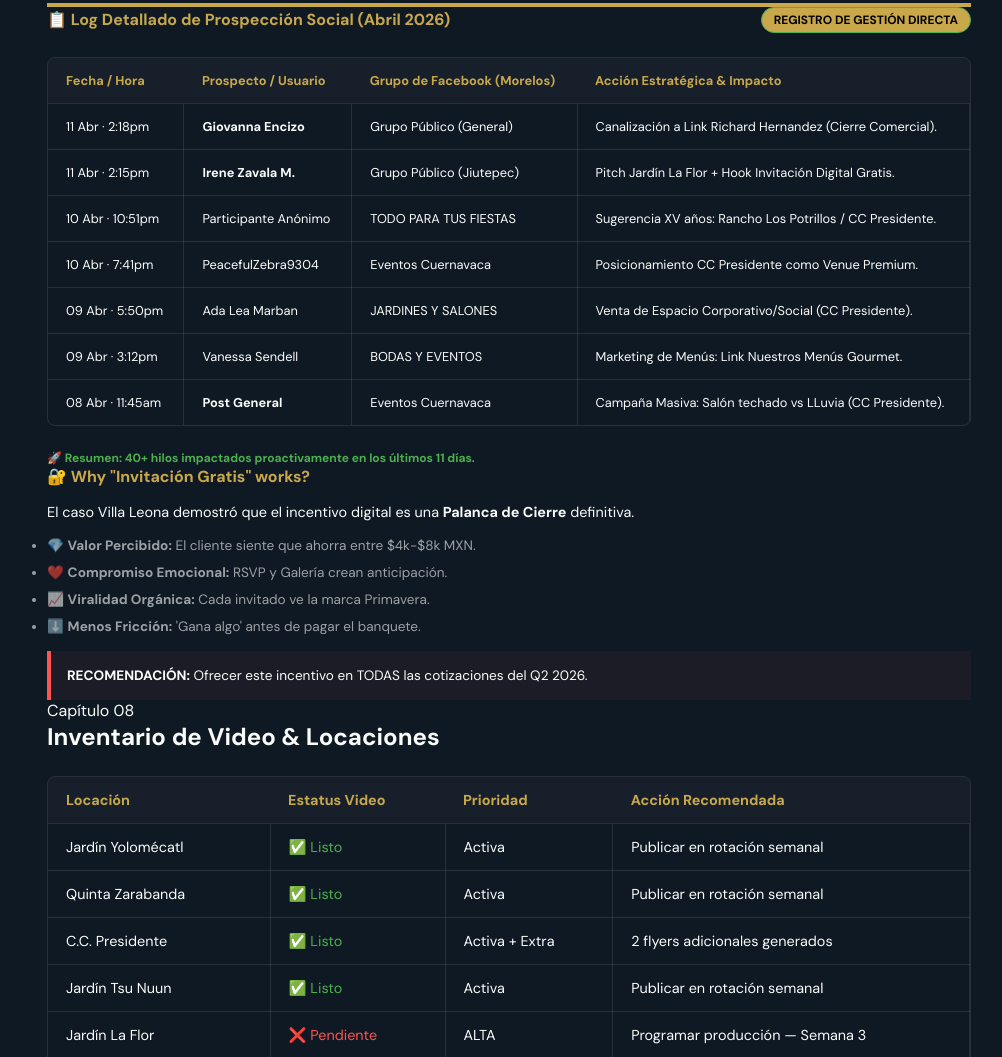
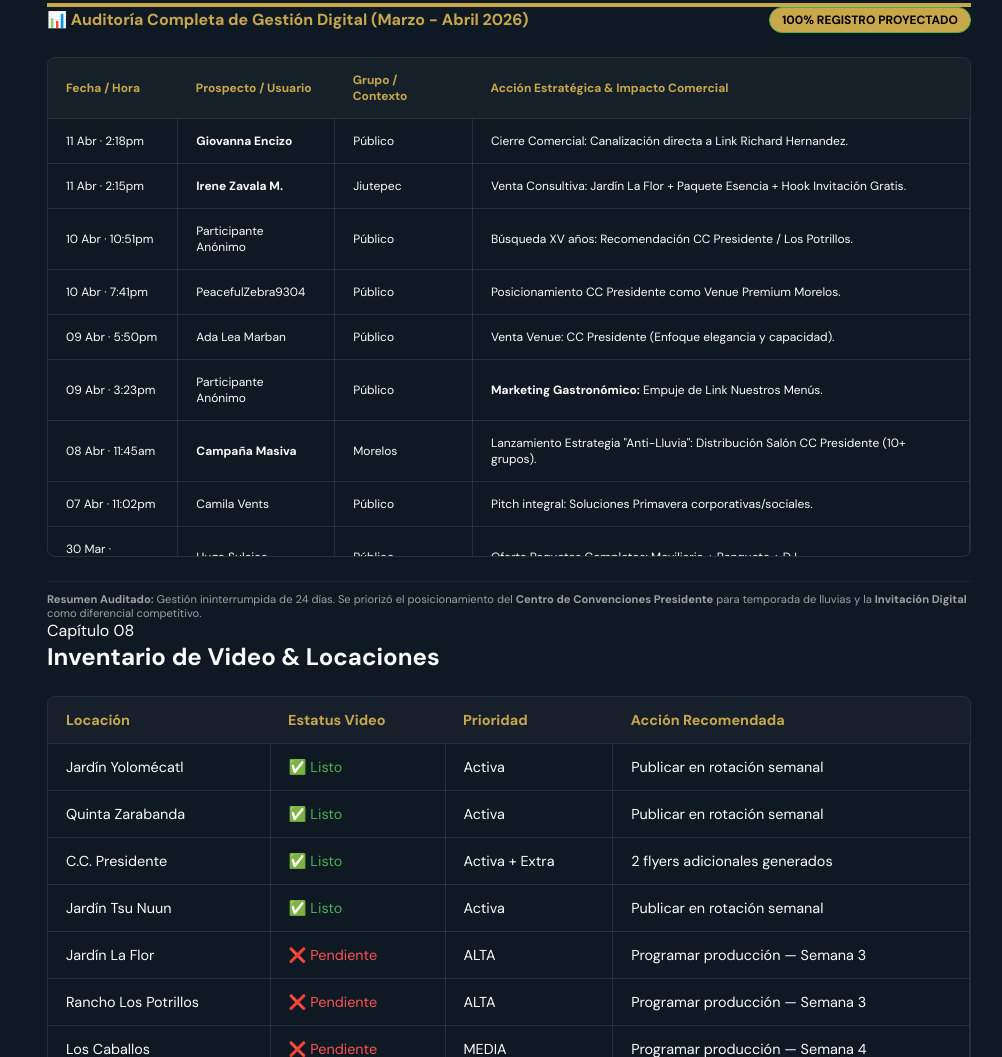
Before and after one commit to 5410m0n0c001/banquetes-primavera-project, a plain HTML site: page reporte_resultados_marketing.html in a window 1280 px wide. Shown: the part 4802-5859 px from the top of the page, without its empty margins (261-1263 px from the left). Drawn offline with nearby package versions, Linux system fonts and the light colour scheme; a web font is replaced by a local one.

Commit message:
Update: Complete Digital Marketing Audit (March 19 - April 11)

```diff
--- a/reporte_resultados_marketing.html
+++ b/reporte_resultados_marketing.html
@@ -433,82 +433,128 @@
                     </div>
                     <div class="card" style="grid-column: span 2; border-top: 4px solid var(--accent);">
                         <div style="font-weight: 700; color: var(--accent); margin-bottom: 1.5rem; display: flex; justify-content: space-between; align-items: center;">
-                            <span>📋 Log Detallado de Prospección Social (Abril 2026)</span>
-                            <span class="badge" style="background: var(--accent); color: #000;">Registro de Gestión Directa</span>
+                            <span>📊 Auditoría Completa de Gestión Digital (Marzo - Abril 2026)</span>
+                            <span class="badge" style="background: var(--accent); color: #000;">100% Registro Proyectado</span>
                         </div>
 
-                        <div class="table-wrap">
-                            <table style="font-size: 0.8rem;">
-                                <thead>
+                        <div class="table-wrap" style="max-height: 500px; overflow-y: auto;">
+                            <table style="font-size: 0.75rem;">
+                                <thead style="position: sticky; top: 0; background: var(--card-bg); z-index: 10;">
                                     <tr>
                                         <th>Fecha / Hora</th>
                                         <th>Prospecto / Usuario</th>
-                                        <th>Grupo de Facebook (Morelos)</th>
-                                        <th>Acción Estratégica & Impacto</th>
+                                        <th>Grupo / Contexto</th>
+                                        <th>Acción Estratégica & Impacto Comercial</th>
                                     </tr>
                                 </thead>
                                 <tbody>
+                                    <!-- ABRIL 11 -->
                                     <tr>
                                         <td>11 Abr · 2:18pm</td>
                                         <td><strong>Giovanna Encizo</strong></td>
-                                        <td>Grupo Público (General)</td>
-                                        <td>Canalización a Link Richard Hernandez (Cierre Comercial).</td>
+                                        <td>Público</td>
+                                        <td>Cierre Comercial: Canalización directa a Link Richard Hernandez.</td>
                                     </tr>
                                     <tr>
                                         <td>11 Abr · 2:15pm</td>
                                         <td><strong>Irene Zavala M.</strong></td>
-                                        <td>Grupo Público (Jiutepec)</td>
-                                        <td>Pitch Jardín La Flor + Hook Invitación Digital Gratis.</td>
+                                        <td>Jiutepec</td>
+                                        <td>Venta Consultiva: Jardín La Flor + Paquete Esencia + Hook Invitación Gratis.</td>
                                     </tr>
+                                    <!-- ABRIL 10 -->
                                     <tr>
                                         <td>10 Abr · 10:51pm</td>
                                         <td>Participante Anónimo</td>
-                                        <td>TODO PARA TUS FIESTAS</td>
-                                        <td>Sugerencia XV años: Rancho Los Potrillos / CC Presidente.</td>
+                                        <td>Público</td>
+                                        <td>Búsqueda XV años: Recomendación CC Presidente / Los Potrillos.</td>
                                     </tr>
                                     <tr>
                                         <td>10 Abr · 7:41pm</td>
                                         <td>PeacefulZebra9304</td>
-                                        <td>Eventos Cuernavaca</td>
-                                        <td>Posicionamiento CC Presidente como Venue Premium.</td>
+                                        <td>Público</td>
+                                        <td>Posicionamiento CC Presidente como Venue Premium Morelos.</td>
                                     </tr>
+                                    <!-- ABRIL 09 -->
                                     <tr>
                                         <td>09 Abr · 5:50pm</td>
                                         <td>Ada Lea Marban</td>
-                                        <td>JARDINES Y SALONES</td>
-                                        <td>Venta de Espacio Corporativo/Social (CC Presidente).</td>
+                                        <td>Público</td>
+                                        <td>Venta Venue: CC Presidente (Enfoque elegancia y capacidad).</td>
                                     </tr>
                                     <tr>
-                                        <td>09 Abr · 3:12pm</td>
-                                        <td>Vanessa Sendell</td>
-                                        <td>BODAS Y EVENTOS</td>
-                                        <td>Marketing de Menús: Link Nuestros Menús Gourmet.</td>
+                                        <td>09 Abr · 3:23pm</td>
+                                        <td>Participante Anónimo</td>
+                                        <td>Público</td>
+                                        <td><strong>Marketing Gastronómico:</strong> Empuje de Link Nuestros Menús.</td>
+                                    </tr>
+                                    <!-- ABRIL 08 -->
+                                    <tr>
+                                        <td>08 Abr · 11:45am</td>
+                                        <td><strong>Campaña Masiva</strong></td>
+                                        <td>Morelos</td>
+                                        <td>Lanzamiento Estrategia "Anti-Lluvia": Distribución Salón CC Presidente (10+ grupos).</td>
+                                    </tr>
+                                    <!-- ABRIL 07 -->
+                                    <tr>
+                                        <td>07 Abr · 11:02pm</td>
+                                        <td>Camila Vents</td>
+                                        <td>Público</td>
+                                        <td>Pitch integral: Soluciones Primavera corporativas/sociales.</td>
+                                    </tr>
+                                    <!-- MARZO 30 -->
+                                    <tr>
+                                        <td>30 Mar · 10:37pm</td>
+                                        <td>Hugo Sulaica</td>
+                                        <td>Público</td>
+                                        <td>Oferta Paquetes Completos: Moviliario + Banquete + DJ.</td>
                                     </tr>
                                     <tr>
-                                        <td>08 Abr · 11:45am</td>
-                                        <td><strong>Post General</strong></td>
-                                        <td>Eventos Cuernavaca</td>
-                                        <td>Campaña Masiva: Salón techado vs LLuvia (CC Presidente).</td>
+                                        <td>30 Mar · 6:16pm</td>
+                                        <td>Vanessa Salgado</td>
+                                        <td>Jiutepec</td>
+                                        <td>Cotización Mobiliario (100 pax): Link Montajes & Mobiliario.</td>
+                                    </tr>
+                                    <!-- MARZO 28 -->
+                                    <tr>
+                                        <td>28 Mar · 12:11am</td>
+                                        <td>Fan Ramirez</td>
+                                        <td>Público</td>
+                                        <td>Asesoría Wedding Planner: Richard Hernandez Personal Branding.</td>
+                                    </tr>
+                                    <!-- MARZO 27 -->
+                                    <tr>
+                                        <td>27 Mar · 11:24pm</td>
+                                        <td>Yeni Mejia Cruz</td>
+                                        <td>Público</td>
+                                        <td>Venta de Innovación: Invitación Premium + Galería en tiempo real (QR).</td>
+                                    </tr>
+                                    <!-- MARZO 26 -->
+                                    <tr>
+                                        <td>26 Mar · 11:44pm</td>
+                                        <td>Ivan Velazquez</td>
+                                        <td>Zona Norte</td>
+                                        <td>Empuje CC Presidente (Cerca de hospedaje). Beneficio Invitación Gratis.</td>
+                                    </tr>
+                                    <!-- MARZO 25 -->
+                                    <tr>
+                                        <td>25 Mar · 10:16pm</td>
+                                        <td>Kenia Chika Fit</td>
+                                        <td>Público</td>
+                                        <td>Búsqueda Salón sin Jardín: Recomendación Venue Primavera Venue.</td>
+                                    </tr>
+                                    <!-- MARZO 19 (INICIO) -->
+                                    <tr>
+                                        <td>19 Mar · 11:53pm</td>
+                                        <td>Varios (6 hilos)</td>
+                                        <td>General</td>
+                                        <td><strong>Fase de Awareness:</strong> Distribución masiva del demo interactivo Invitación 2026.</td>
                                     </tr>
                                 </tbody>
                             </table>
                         </div>
-                        <div style="margin-top: 15px; font-size: 0.75rem; color: var(--success); font-weight: 700;">
-                            🚀 Resumen: 40+ hilos impactados proactivamente en los últimos 11 días.
-                        </div>
-                    </div>
-                    <div class="card">
-                        <div style="font-weight: 700; color: var(--accent); margin-bottom: 1rem;">🔐 Why "Invitación Gratis" works?</div>
-                        <p style="font-size: 0.9rem; margin-bottom: 1rem;">El caso Villa Leona demostró que el incentivo digital es una <strong>Palanca de Cierre</strong> definitiva.</p>
-                        <ul style="font-size: 0.85rem; color: var(--text-muted);">
-                            <li style="margin-bottom: 10px;">💎 <strong>Valor Percibido:</strong> El cliente siente que ahorra entre $4k-$8k MXN.</li>
-                            <li style="margin-bottom: 10px;">❤️ <strong>Compromiso Emocional:</strong> RSVP y Galería crean anticipación.</li>
-                            <li style="margin-bottom: 10px;">📈 <strong>Viralidad Orgánica:</strong> Cada invitado ve la marca Primavera.</li>
-                            <li style="margin-bottom: 10px;">⬇️ <strong>Menos Fricción:</strong> 'Gana algo' antes de pagar el banquete.</li>
-                        </ul>
-                        <div class="warning-box">
-                            <strong>RECOMENDACIÓN:</strong> Ofrecer este incentivo en TODAS las cotizaciones del Q2 2026.
-                        </div>
+                        <p style="font-size: 0.7rem; color: var(--text-muted); margin-top: 15px; border-top: 1px solid rgba(255,255,255,0.05); padding-top: 10px;">
+                            <strong>Resumen Auditado:</strong> Gestión ininterrumpida de 24 días. Se priorizó el posicionamiento del <strong>Centro de Convenciones Presidente</strong> para temporada de lluvias y la <strong>Invitación Digital</strong> como diferencial competitivo.
+                        </p>
                     </div>
                 </div>
             </section>
```
